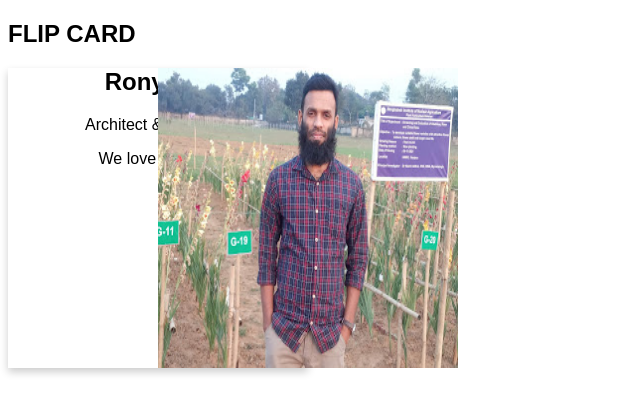
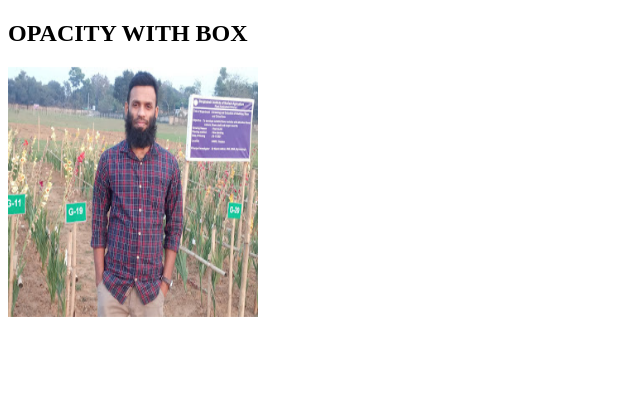
Before and after one commit to mdnlislam/html, a React (Vite) app: page / in a window 1280 px wide. Shown: the top 414 px of the page, without its empty margins (0-640 px from the left). Built offline with nearby package versions, Linux system fonts and the light colour scheme.

Commit message:
some change

```diff
--- a/src/App.css
+++ b/src/App.css
@@ -1,39 +1,35 @@
-.body{
-  font-family: Arial, Helvetica, sans-serif;
+.container{
+  position: relative;
+  width: 50%;
 }
-.flip-card{
-  background-color: transparent;
-  width: 300px;
-  height: 300px;
-  perspective: 1000px;
-}
-
-.flip-card-inner{
-  position: relative;
-  width: 100%;
-  height: 100%;
-  text-align: center;
-  transition: transfrom 0.6s;
-  transform-style: preserve-3d;
-  box-shadow: 0 4px 8px 0 rgba(0,0,0,0.2);
-}
-.flip-card:hover .flip-card-inner{
-  transform: rotateY(180deg);
-}
-.flip-card-front img ,  .flip-card-back{
-  position: absolute;
-  width: 100%;
-  height: 100%;
-  -webkit-backface-visibility:hidden ;
-  backface-visibility:hidden;
+.container img{
+  opacity: 1;
+  display: block;
+  width: 250px;
+  height: 250px;
+  transition: .5s ease;
+  backface-visibility: hidden;
 
 }
-.flip-card-front img{
-  background-color: #bbb;
-  color: black;
+.middle{
+  transition: .5s ease;
+  opacity: 0;
+  position: absolute;
+  top: 50%;
+  left: 50%;
+  transform: translate(-50%,-50%);
+  text-align: center;
 }
-.flip-card-back{
-  background-color: #2980b9;
+.container:hover .container img{
+  opacity: 0.3;
+}
+.container:hover .middle{
+  opacity: 1;
+}
+.text{
+  background-color: #04aa6d;
   color: white;
-  transform: rotateY(180deg);
+  font-size: 50px;
+  text-align: center;
+  padding: 16px ;
 }
--- a/src/components/Product-card.jsx
+++ b/src/components/Product-card.jsx
@@ -6,26 +6,16 @@ function ProductCard(){
 
             <div className="body">
 
-            <h2>FLIP CARD</h2>
-            <div className="flip-card">
-                <div className="flip-card-inner">
-                    <div className="flip-card-front">
-                        <img src="public/img/Rakib.jpg" alt="" />
 
-                    </div>
-                    <div className="flip-card-front">
-                        <h2>Rony Mia</h2>
-                        <p>Architect & Engineer</p>
-                        <p>We love that guy</p>
+                 <h2>OPACITY WITH BOX</h2>
 
+                 <div className="container">
+                    <img src="public/img/Rakib.jpg" alt="" />
+                          <div className="middle">
+                            <p className="text">RONY</p>
 
-                    </div>
-
-                </div>
-
-            </div>
-
-
+                          </div>
+                 </div>
 
 
 
```
